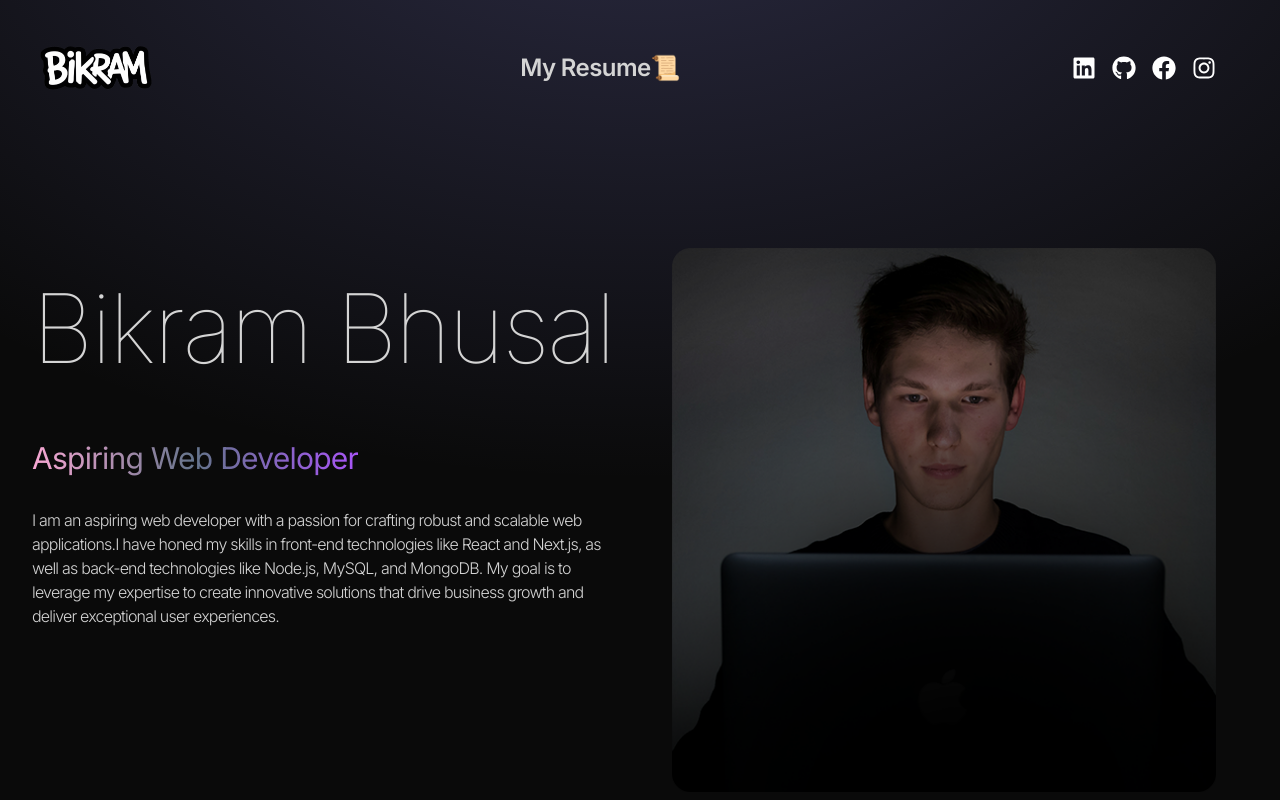
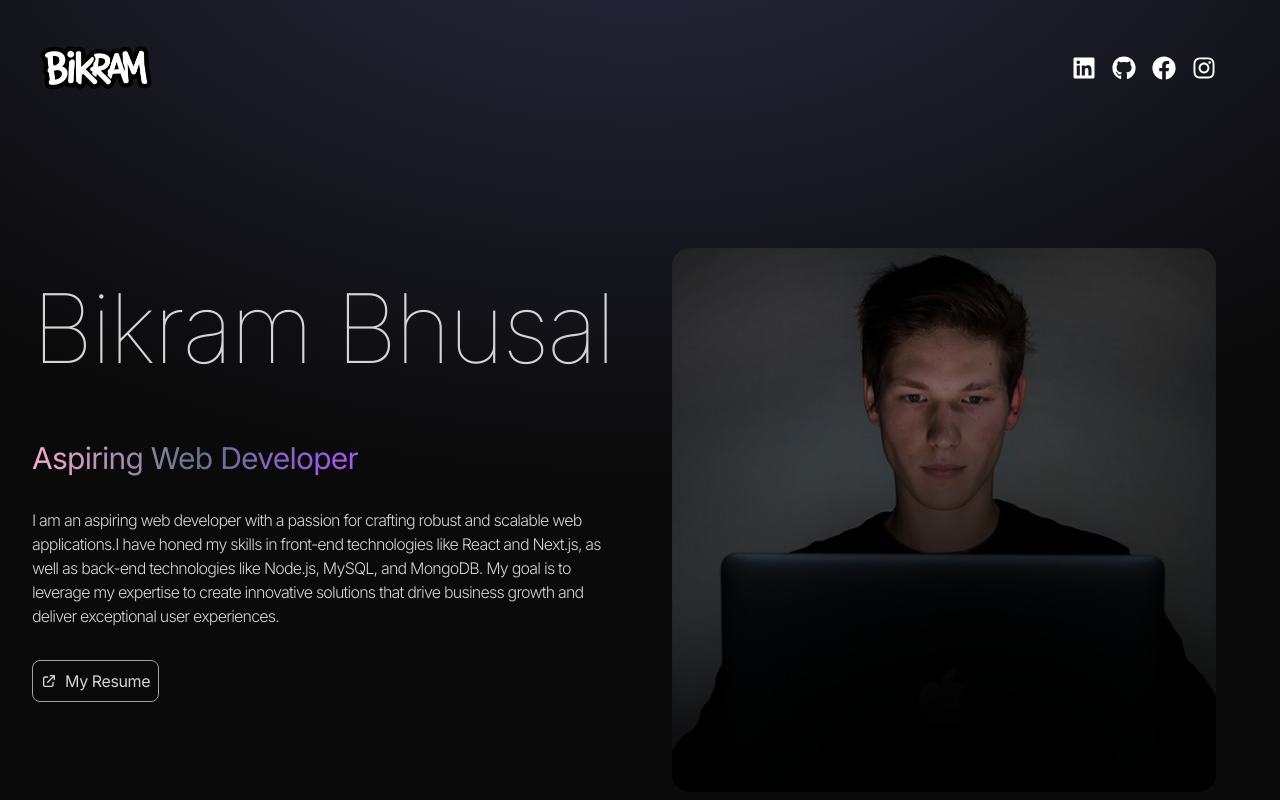
Before and after one commit to bikki10/my_portfolio, a React (Create React App) app: page / in a window 1280 px wide. Shown: the top 800 px of the page. Built offline with nearby package versions, Linux system fonts and the light colour scheme.

Commit message:
Update 2

```diff
--- a/src/App.js
+++ b/src/App.js
@@ -5,6 +5,7 @@ import Hero from "./components/Hero";
 import Navbar from "./components/Navbar";
 import Projects from "./components/Projects";
 import Technologies from "./components/Technologies";
+import {motion} from "framer-motion";
 
 function App() {
   return (
@@ -15,6 +16,7 @@ function App() {
         </div>
         <div className="container mx-auto px-8">
           <Navbar />
+
           <Hero />
           <About />
           <Technologies />
--- a/src/components/Hero.jsx
+++ b/src/components/Hero.jsx
@@ -1,3 +1,4 @@
+import { HiOutlineExternalLink } from "react-icons/hi";
 import profilePic from "../assets/kevinRushProfile.png";
 import { HERO_CONTENT } from "../constants";
 import { motion } from "framer-motion";
@@ -21,6 +22,7 @@ const Hero = () => {
             >
               Bikram Bhusal
             </motion.h1>
+
             <motion.span
               variants={container(0.5)}
               initial="hidden"
@@ -37,6 +39,20 @@ const Hero = () => {
             >
               {HERO_CONTENT}
             </motion.p>
+            <motion.div
+              initial={{ y: -50, opacity: 0 }}
+              animate={{ y: 0, opacity: 1 }}
+              transition={{ duration: 1 }}
+            >
+              <a
+                rel="noreferrer"
+                href="https://drive.google.com/file/d/1wuVlKPeL2u-HoyUeEyfQeFCUHYI4-Eh3/view?usp=sharing"
+                target="_blank"
+                className="flex border mb-2 border-neutral-400 p-2 gap-2 rounded-lg hover:bg-cyan-400 hover:text-neutral-800 hover:border-cyan-400 hover:ease-in-out duration-200 delay-50 bg- items-center justify-center font-tight tracking-tight"
+              >
+                <HiOutlineExternalLink/>  My Resume
+              </a>
+            </motion.div>
           </div>
         </div>
         <div className="w-full lg:w-1/2 lg:p-8">
--- a/src/components/Navbar.jsx
+++ b/src/components/Navbar.jsx
@@ -12,7 +12,7 @@ const Navbar = () => {
           <img className="mx-2 w-28" src={logo} alt="logo" />
         </a>
       </div>
-      <motion.div
+      {/* <motion.div
         initial={{ y: -50, opacity: 0 }}
         animate={{ y: 0, opacity: 1 }}
         transition={{ duration: 1 }}
@@ -21,11 +21,11 @@ const Navbar = () => {
           rel="noreferrer"
           href="https://drive.google.com/file/d/1wuVlKPeL2u-HoyUeEyfQeFCUHYI4-Eh3/view?usp=sharing"
           target="_blank"
-          className="flex border-transparent p-2 rounded-tl-xl rounded-br-xl rounded hover:bg-cyan-400 hover:text-neutral-800 hover:border-cyan-400 hover:ease-in-out duration-200 delay-50 bg- items-center justify-center font-semibold text-2xl tracking-tight"
+          className="flex border-transparent p-2 rounded-tl-xl rounded-br-xl rounded hover:bg-cyan-400 hover:text-neutral-800 hover:border-cyan-400 hover:ease-in-out duration-200 delay-50 bg- items-center justify-center font-semibold text-normal lg:text-2xl tracking-tight"
         >
           My Resume📜
         </a>
-      </motion.div>
+      </motion.div> */}
       <div className="flex m-8 items-center justify-center gap-4 text-2xl text-white">
         <a
           href="https://www.linkedin.com/in/bikram-10-bhusal/"
```
